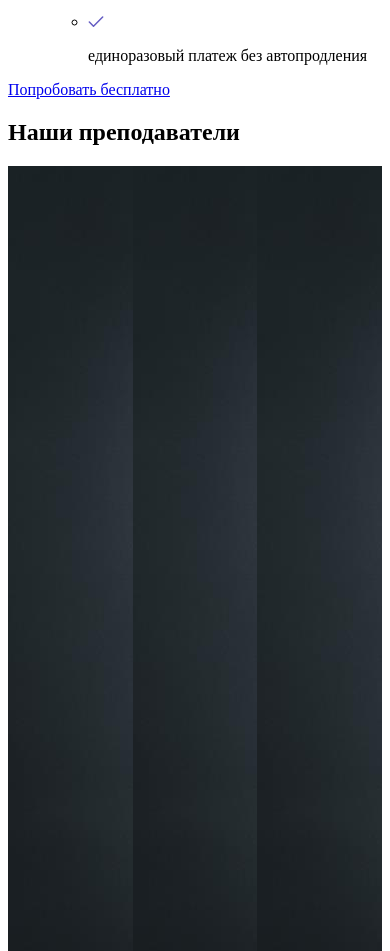
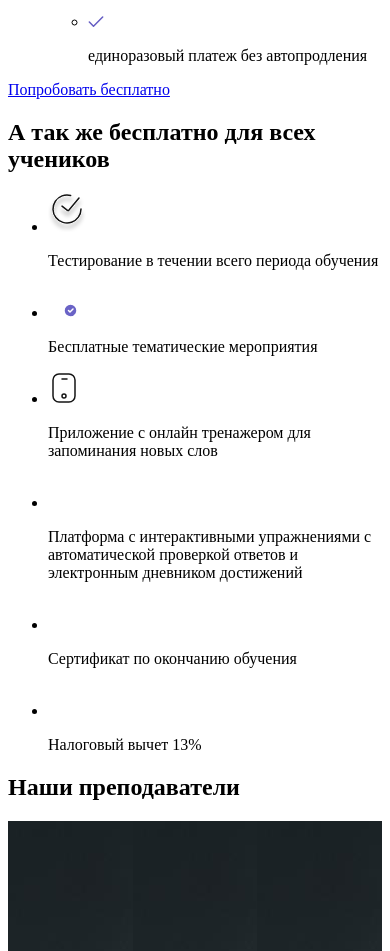
Before and after one commit to YaroslavBukhgolts/fair_talk, a website with bundled scripts: page src/index.html in a window 390 px wide. Shown: the part 3585-4536 px from the top of the page. Built offline with nearby package versions, Linux system fonts and the light colour scheme; files whose address does not match are found by name.

Commit message:
Адаптив блока bonus

```diff
--- a/src/index.html
+++ b/src/index.html
@@ -17,7 +17,7 @@
             @@include('templ/price_programms.html')
 
             <!-- BOUS BLOCK -->
-            <!-- @@include('templ/bonus.html') -->
+            @@include('templ/bonus.html')
 
             <!-- TEACHERS BLOCK -->
             <!-- @@include('templ/teachers.html') -->
--- a/src/scss/_bonus.scss
+++ b/src/scss/_bonus.scss
@@ -11,6 +11,7 @@
     flex-direction: row;
     flex-wrap: wrap;
     justify-content: space-between;
+    align-items: stretch;
     row-gap: 30px;
 }
 .bonus__item {
@@ -21,7 +22,10 @@
     border-radius: 12px;
     flex-basis: 31%;
     padding: 29px 30px 24px;
-    height: 190px;
+    min-height: 190px;
+}
+.bonus__icon {
+    margin-bottom: 30px;
 }
 .bonus__content {
     // width: 350px;
--- a/src/scss/_media.scss
+++ b/src/scss/_media.scss
@@ -1,10 +1,12 @@
 @media  screen and (max-width:1725px) {
+    // 1-st block
     .mainBaner__title {
         font-size: 5em;
     }
 }
 
 @media screen and (max-width: 1650px) {
+    // 2-nd block
     .price_programms__list{
         margin-bottom: 60px;
     }
@@ -14,18 +16,21 @@
 }
 
 @media screen and (max-width: 1540px){
-    .price_programms {
+    // 2-nd block
+    .price_programms, .bonus {
         padding: 100px 80px;
     }
 }
 
 @media  screen and (max-width:1437px) {
+    // 1-st block
     .mainBaner__title {
         font-size: 4em;
     }
 }
 
 @media screen and (max-width: 1300px) {
+    // 2-nd block
     .price_programms {
         padding: 80px;
     }
@@ -51,6 +56,7 @@
 }
 
 @media  screen and (max-width:1150px) {
+    // 1-st block
     .mainBaner__title {
         font-size: 3em;
         line-height: 70px;
@@ -61,6 +67,7 @@
 }
 
 @media  screen and (max-width:1115px) {
+    // 1-st block
     .mainBaner__title {
         font-size: 2em;
         line-height: 50px;
@@ -69,6 +76,7 @@
 }
 
 @media  screen and (max-width:1024px) {
+    // 1-st block
     .header__wrapper {
         flex-wrap: wrap;
     }
@@ -89,6 +97,7 @@
     .section__title {
         font-size: 2.3em;
     }
+    // 2-nd block
     .price_programms__title {
         font-size: 1.2em;
     }
@@ -98,11 +107,19 @@
     .section__title {
         font-size: 2.1em;
     }
+    // 2-nd block
     .price_programms__icons {
         display: none;
     }
     .price__item {
         max-width: 48%;
+    }
+    // 3-rd block
+    .bonus__item {
+        min-width: 48%;
+    }
+    .bonus__item:nth-child(4) {
+        order: 1;
     }
 }
 
@@ -133,9 +150,14 @@
     .price__item {
         max-width: 100%;
     }
+    // 3-rd block
+    .bonus__item {
+        min-width: 100%;
+    }
 }
 
 @media  screen and (max-width:575px) {
+    // 1-st block
     .mainBaner {
         background: linear-gradient(90deg, #E3FDF5 0%, #FFE6FA 100%);
         min-height: 35vh;
@@ -154,21 +176,28 @@
 }
 
 @media  screen and (max-width:510px) {
+    // 1-st block
     .mainBaner__title {
         font-size: 2em;
     }
 }
 
 @media screen and (max-width: 460px) {
+    .section__title {
+        margin-bottom: 50px;
+    }
+    // 1-st block
     .header__wrapper {
         padding: 30px 20px 0px 20px;
     }
-    .price_programms {
+    // 2-nd block
+    .price_programms, .bonus {
         padding: 30px 20px;
     }
 }
 
 @media  screen and (max-width:425px) {
+    // 1-st block
     .mainBaner {
         min-height: 30vh;
     }
@@ -178,6 +207,7 @@
 }
 
 @media  screen and (max-width:400px) {
+    // 1-st block
     .mainBaner {
         min-height: 25vh;
     }
@@ -188,6 +218,7 @@
 }
 
 @media  screen and (max-width:340px) {
+    // 1-st block
     .mainBaner {
         min-height: 20vh;
     }
```
